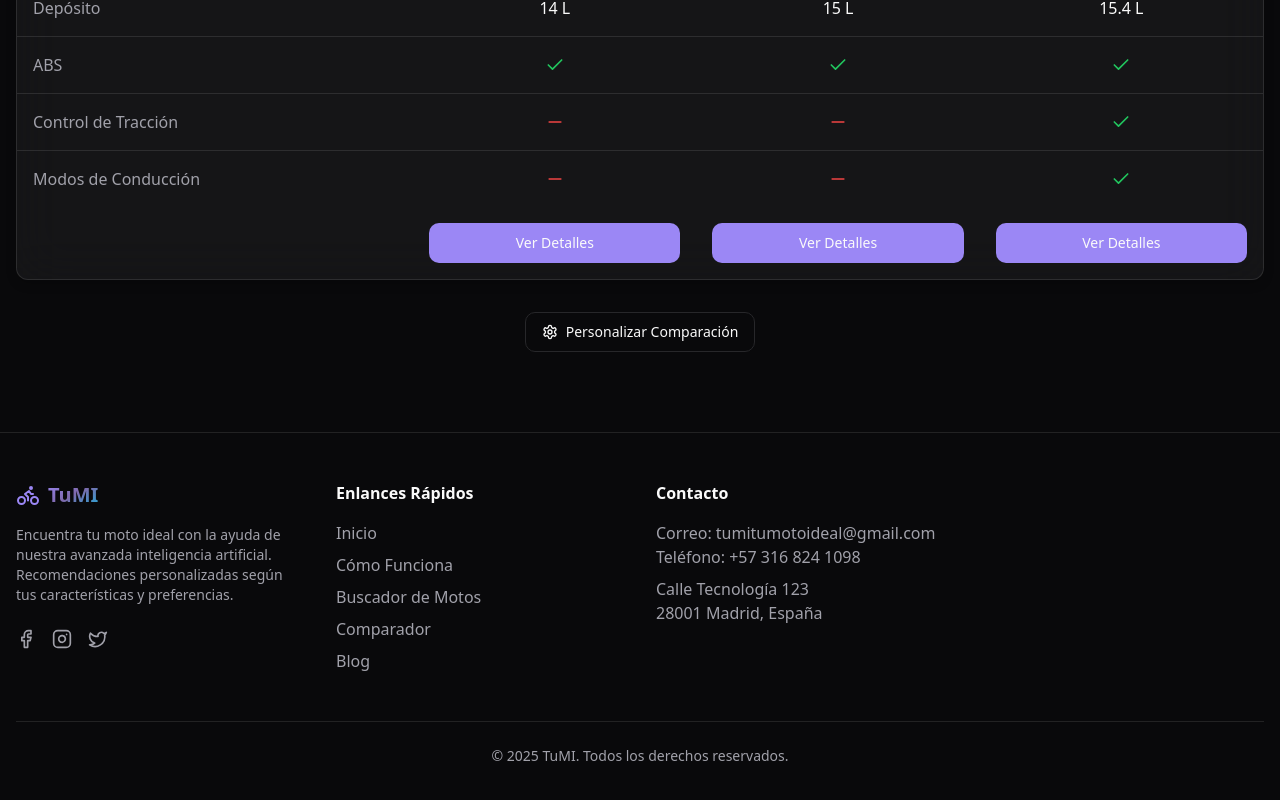
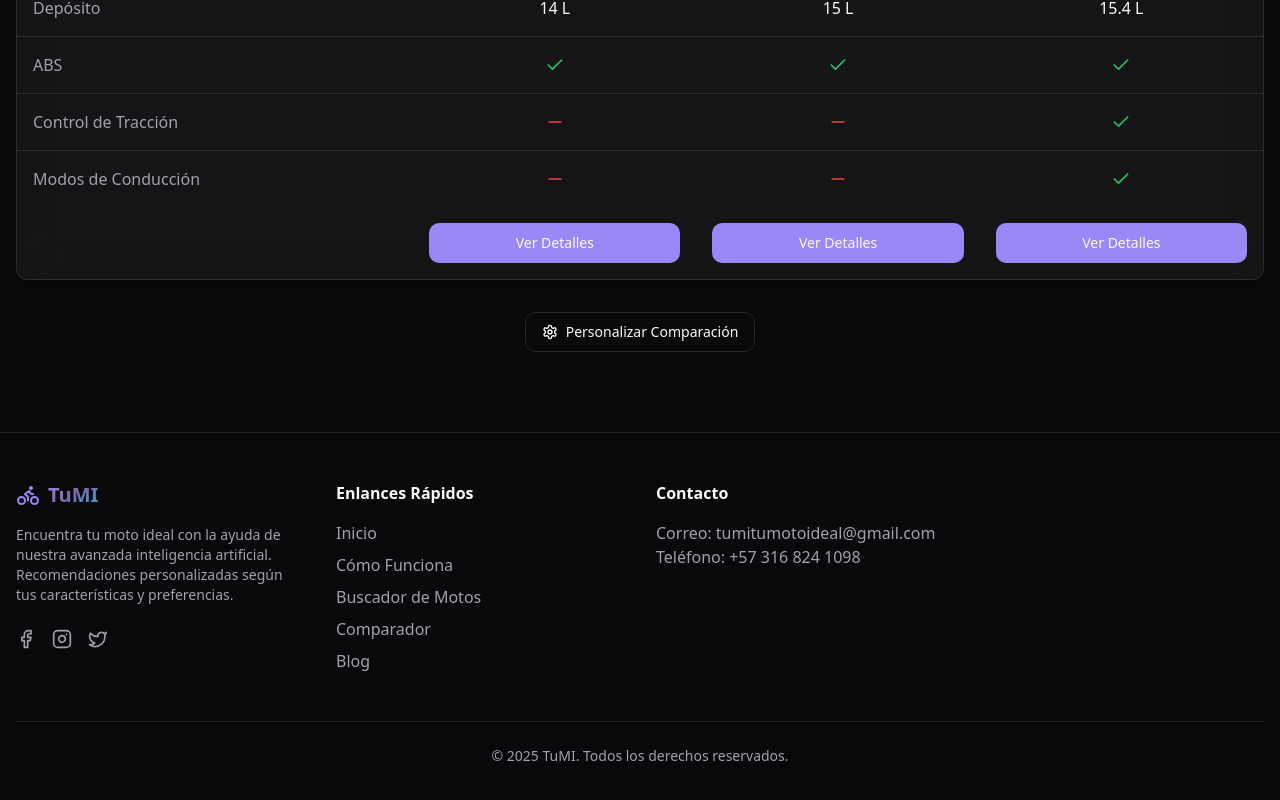
Before and after one commit to sntgrstrp/tumiv1, a React (Vite) app: page / in a window 1280 px wide. Shown: the part 3930-4730 px from the top of the page. Built offline with nearby package versions, Linux system fonts and the light colour scheme; no server answers.

Commit message:
Visual edit in Lovable
Edited UI in Lovable

```diff
--- a/src/components/Footer.tsx
+++ b/src/components/Footer.tsx
@@ -65,10 +65,7 @@ const Footer = () => {
             <address className="not-italic text-muted-foreground">
               <p>Correo: tumitumotoideal@gmail.com</p>
               <p>Teléfono: +57 316 824 1098</p>
-              <p className="mt-2">
-                Calle Tecnología 123<br />
-                28001 Madrid, España
-              </p>
+
             </address>
           </div>
         </div>
```
